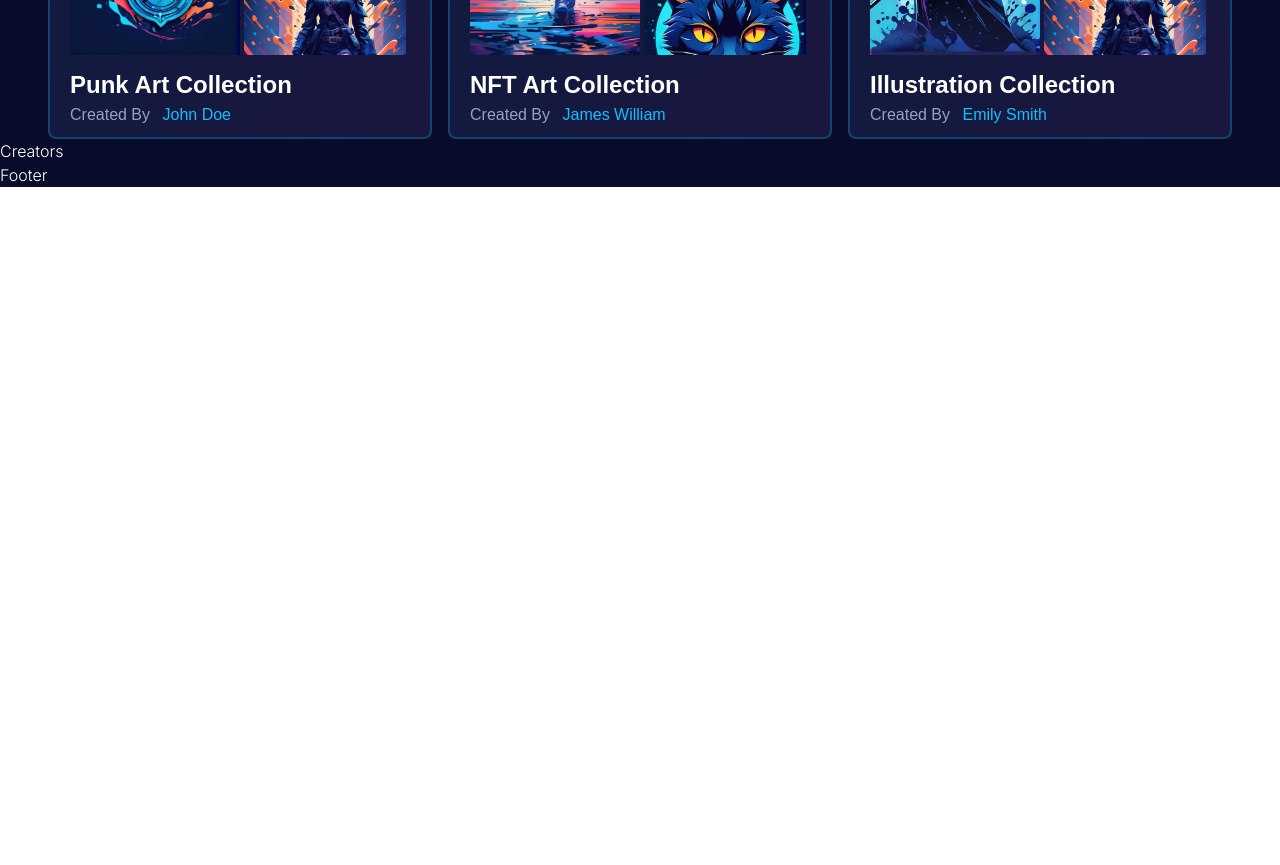
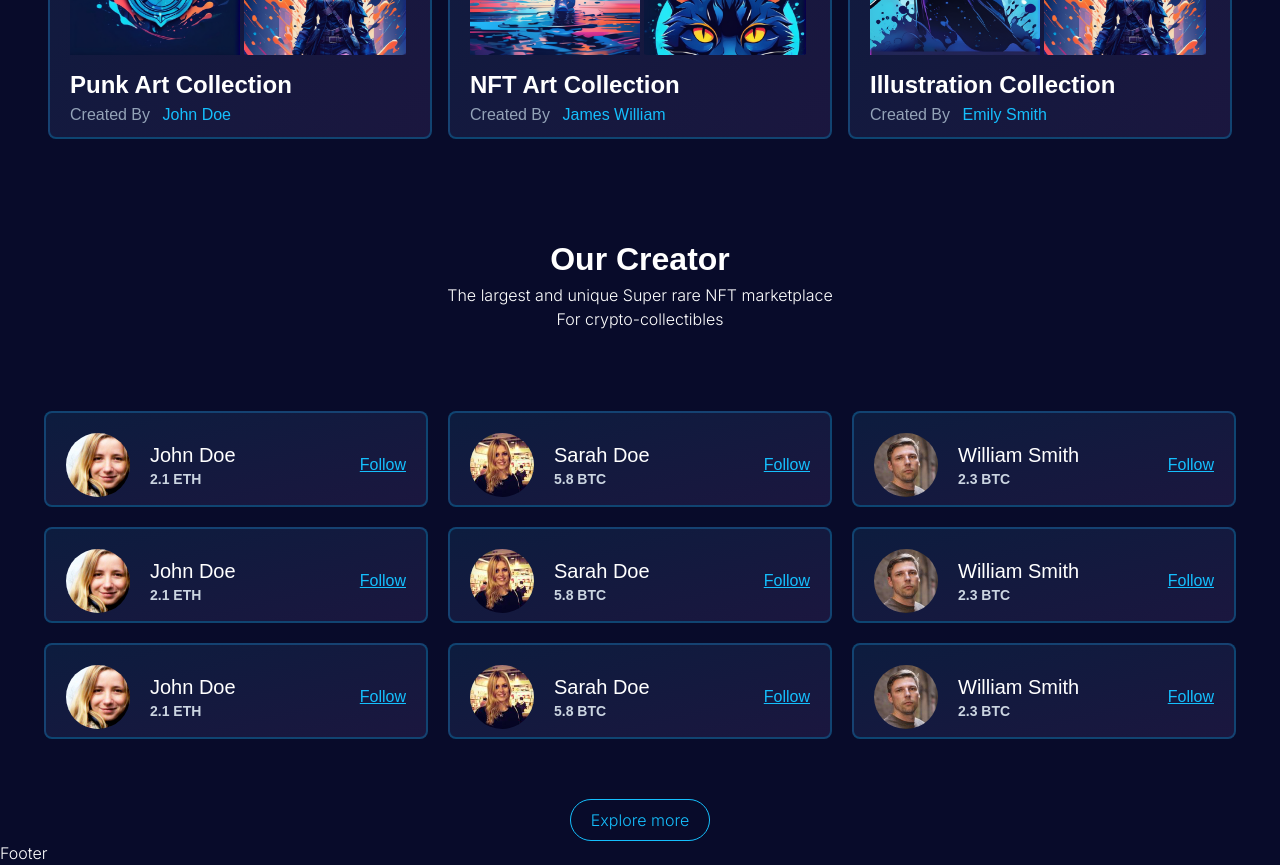
Before and after one commit to tharaka-mts/NFT-Marketplace-app, a React (Vite) app: page / in a window 1280 px wide. Shown: the part 3920-4785 px from the top of the page. Before the commit the page ends 4107 px from the top, so only its background shows below. Built offline with nearby package versions, Linux system fonts and the light colour scheme; a web font is replaced by a local one.

Commit message:
feat: our creator section

```diff
--- a/src/assets/dummy.js
+++ b/src/assets/dummy.js
@@ -84,3 +84,51 @@ export const topCollectionData = [
     userImage: u3,
   },
 ];
+
+export const creatorData = [
+  {
+    name: "John Doe",
+    avatar: u1,
+    coin: "2.1 ETH",
+  },
+  {
+    name: "Sarah Doe",
+    avatar: u2,
+    coin: "5.8 BTC",
+  },
+  {
+    name: "William Smith",
+    avatar: u3,
+    coin: "2.3 BTC",
+  },
+  {
+    name: "John Doe",
+    avatar: u1,
+    coin: "2.1 ETH",
+  },
+  {
+    name: "Sarah Doe",
+    avatar: u2,
+    coin: "5.8 BTC",
+  },
+  {
+    name: "William Smith",
+    avatar: u3,
+    coin: "2.3 BTC",
+  },
+  {
+    name: "John Doe",
+    avatar: u1,
+    coin: "2.1 ETH",
+  },
+  {
+    name: "Sarah Doe",
+    avatar: u2,
+    coin: "5.8 BTC",
+  },
+  {
+    name: "William Smith",
+    avatar: u3,
+    coin: "2.3 BTC",
+  },
+];
--- a/src/containers/Creators.jsx
+++ b/src/containers/Creators.jsx
@@ -1,9 +1,48 @@
-import React from 'react'
+import React from "react";
+import { creatorData } from "../assets/dummy";
+import { Button } from "../components";
 
 const Creators = () => {
   return (
-    <div>Creators</div>
-  )
-}
+    <div className="mt-24">
+      <div className="text-center">
+        <h1 className="font-clash font-semibold text-[32px]"> Our Creator</h1>
+        <p className="font-inter">
+          The largest and unique Super rare NFT marketplace <br />
+          For crypto-collectibles
+        </p>
+      </div>
+      <div className="mt-20 flex flex-wrap justify-center gap-5">
+        {creatorData.map((data, index) => (
+          <div
+            key={index}
+            className="h-[96px] w-[384px] bg-gradient-to-br from-sky-400/10 to-purple-400/10 rounded-lg border-2 border-sky-500/30 p-5"
+          >
+            <div className="flex items-center font-clash">
+              <img
+                src={data.avatar}
+                alt="user"
+                className="rounded-full w-[64px] h-[64px]"
+              />
+              <div className="ml-5">
+                <p className="text-xl font-normal">{data.name}</p>
+                <p className="text-slate-300 text-sm font-semibold">
+                  {data.coin}
+                </p>
+              </div>
+              <p className="flex flex-1 justify-end underline text-lightBlue">
+                {" "}
+                Follow{" "}
+              </p>
+            </div>
+          </div>
+        ))}
+      </div>
+      <div className="text-center mt-10">
+        <Button title="Explore more" type="outline" className="mt-5" />
+      </div>
+    </div>
+  );
+};
 
-export default Creators
+export default Creators;
```
